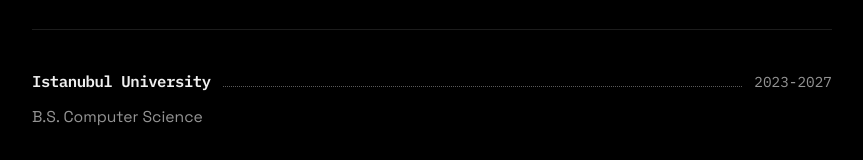
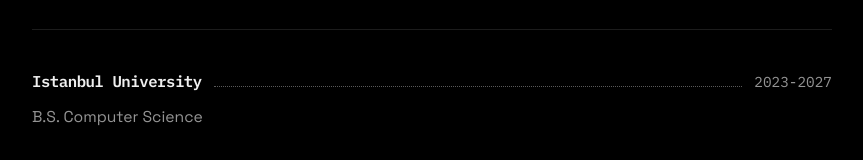
Before and after one commit to ozguragain/ozguraltug, a Next.js app: page / in a window 1280 px wide. Shown: the part 1126-1286 px from the top of the page, without its empty margins (208-1071 px from the left). Built offline with nearby package versions, Linux system fonts and the light colour scheme.

Commit message:
Fixed a typo

```diff
--- a/src/content/site/profile.ts
+++ b/src/content/site/profile.ts
@@ -7,7 +7,7 @@
   detail:
     "I care about technical writing, product-minded engineering, and interfaces that feel simple without feeling empty.",
   education: {
-    institution: "Istanubul University",
+    institution: "Istanbul University",
     degree: "B.S. Computer Science",
     period: "2023-2027"
   },
```
